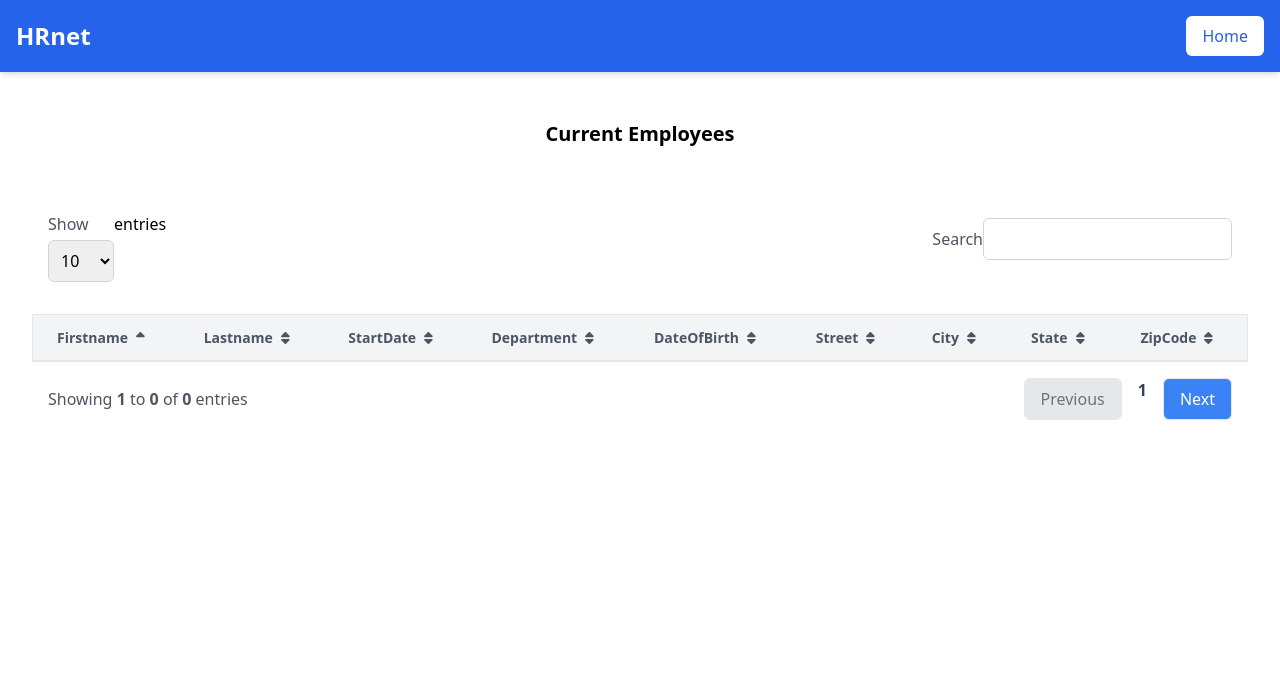
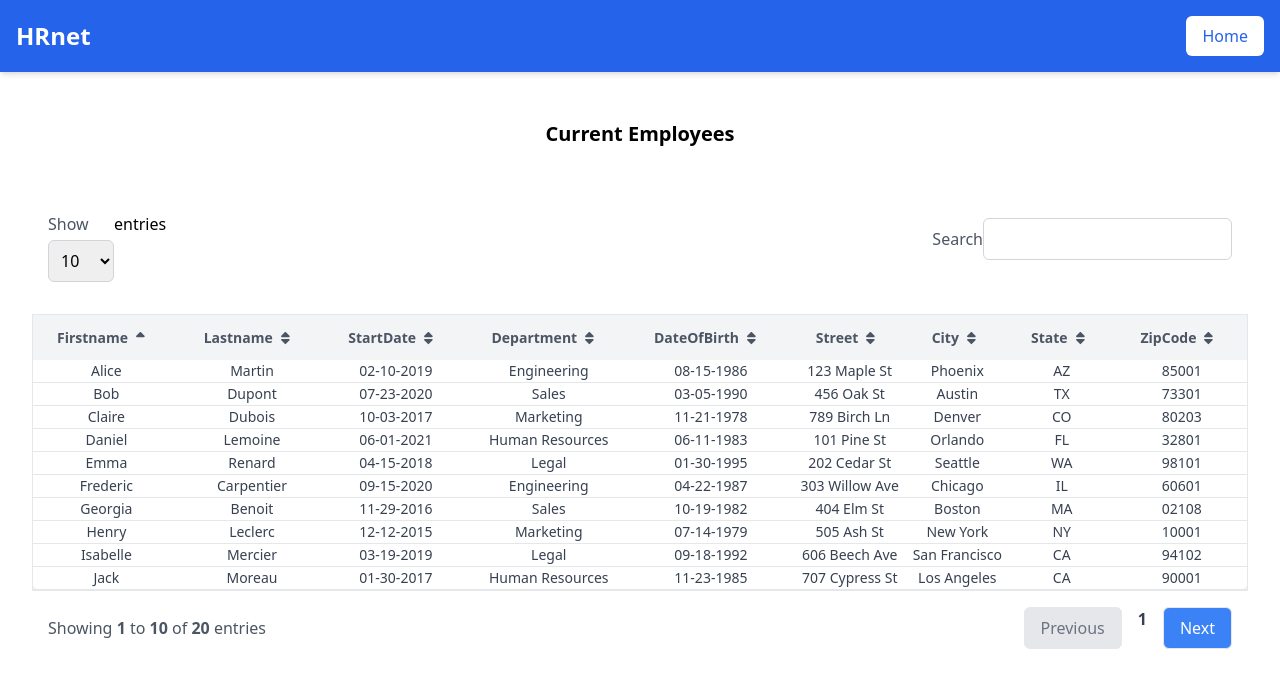
Before and after one commit to Vanessa-Peixoto/HRNET, a React (Vite) app: page /employee-list in a window 1280 px wide. Shown: the top 688 px of the page. Built offline with nearby package versions, Linux system fonts and the light colour scheme.

Commit message:
add fake employee data

```diff
--- a/src/component/ModalWrapper.tsx
+++ b/src/component/ModalWrapper.tsx
@@ -5,11 +5,11 @@ import './modalwrapper.css';
 function ModalWrapper({ message, onClose, isOpen }: ModalWrapperProps) {
   if (!isOpen) return null;
 
-  return createPortal (
-    <div className="modal-overlay">
+  return(
+
       <Modal message={message} onClose={onClose} isOpen={isOpen} />
-    </div>,
-    document.body
+
+
   );
 }
 
--- a/src/component/Table/EmployeeTab.tsx
+++ b/src/component/Table/EmployeeTab.tsx
@@ -119,7 +119,7 @@ function EmployeeTab() {
                 </tr>
             </thead>
 
-          <tbody className="text-gray-700 text-sm">
+          <tbody className="text-gray-700 text-sm text-center">
             {sortedEmployees.map((employee, index) => (
               <tr
                 key={index}
--- /dev/null
+++ b/src/data/employee.json
@@ -0,0 +1,222 @@
+[
+    {
+      "firstname": "Alice",
+      "lastname": "Martin",
+      "dateOfBirth": "1986-08-15",
+      "startDate": "2019-02-10",
+      "street": "123 Maple St",
+      "city": "Phoenix",
+      "state": "AZ",
+      "zipCode": "85001",
+      "department": "Engineering"
+    },
+    {
+      "firstname": "Bob",
+      "lastname": "Dupont",
+      "dateOfBirth": "1990-03-05",
+      "startDate": "2020-07-23",
+      "street": "456 Oak St",
+      "city": "Austin",
+      "state": "TX",
+      "zipCode": "73301",
+      "department": "Sales"
+    },
+    {
+      "firstname": "Claire",
+      "lastname": "Dubois",
+      "dateOfBirth": "1978-11-21",
+      "startDate": "2017-10-03",
+      "street": "789 Birch Ln",
+      "city": "Denver",
+      "state": "CO",
+      "zipCode": "80203",
+      "department": "Marketing"
+    },
+    {
+      "firstname": "Daniel",
+      "lastname": "Lemoine",
+      "dateOfBirth": "1983-06-11",
+      "startDate": "2021-06-01",
+      "street": "101 Pine St",
+      "city": "Orlando",
+      "state": "FL",
+      "zipCode": "32801",
+      "department": "Human Resources"
+    },
+    {
+      "firstname": "Emma",
+      "lastname": "Renard",
+      "dateOfBirth": "1995-01-30",
+      "startDate": "2018-04-15",
+      "street": "202 Cedar St",
+      "city": "Seattle",
+      "state": "WA",
+      "zipCode": "98101",
+      "department": "Legal"
+    },
+    {
+      "firstname": "Frederic",
+      "lastname": "Carpentier",
+      "dateOfBirth": "1987-04-22",
+      "startDate": "2020-09-15",
+      "street": "303 Willow Ave",
+      "city": "Chicago",
+      "state": "IL",
+      "zipCode": "60601",
+      "department": "Engineering"
+    },
+    {
+      "firstname": "Georgia",
+      "lastname": "Benoit",
+      "dateOfBirth": "1982-10-19",
+      "startDate": "2016-11-29",
+      "street": "404 Elm St",
+      "city": "Boston",
+      "state": "MA",
+      "zipCode": "02108",
+      "department": "Sales"
+    },
+    {
+      "firstname": "Henry",
+      "lastname": "Leclerc",
+      "dateOfBirth": "1979-07-14",
+      "startDate": "2015-12-12",
+      "street": "505 Ash St",
+      "city": "New York",
+      "state": "NY",
+      "zipCode": "10001",
+      "department": "Marketing"
+    },
+    {
+      "firstname": "Isabelle",
+      "lastname": "Mercier",
+      "dateOfBirth": "1992-09-18",
+      "startDate": "2019-03-19",
+      "street": "606 Beech Ave",
+      "city": "San Francisco",
+      "state": "CA",
+      "zipCode": "94102",
+      "department": "Legal"
+    },
+    {
+      "firstname": "Jack",
+      "lastname": "Moreau",
+      "dateOfBirth": "1985-11-23",
+      "startDate": "2017-01-30",
+      "street": "707 Cypress St",
+      "city": "Los Angeles",
+      "state": "CA",
+      "zipCode": "90001",
+      "department": "Human Resources"
+    },
+    {
+      "firstname": "Katherine",
+      "lastname": "Petit",
+      "dateOfBirth": "1988-06-09",
+      "startDate": "2021-05-25",
+      "street": "808 Poplar St",
+      "city": "Portland",
+      "state": "OR",
+      "zipCode": "97201",
+      "department": "Engineering"
+    },
+    {
+      "firstname": "Louis",
+      "lastname": "Giraud",
+      "dateOfBirth": "1993-12-10",
+      "startDate": "2022-07-02",
+      "street": "909 Spruce St",
+      "city": "Houston",
+      "state": "TX",
+      "zipCode": "77001",
+      "department": "Sales"
+    },
+    {
+      "firstname": "Marie",
+      "lastname": "Leroy",
+      "dateOfBirth": "1984-05-25",
+      "startDate": "2018-08-16",
+      "street": "1010 Maple St",
+      "city": "Philadelphia",
+      "state": "PA",
+      "zipCode": "19107",
+      "department": "Marketing"
+    },
+    {
+      "firstname": "Nicolas",
+      "lastname": "Bertrand",
+      "dateOfBirth": "1976-03-01",
+      "startDate": "2014-04-10",
+      "street": "1111 Cherry St",
+      "city": "Miami",
+      "state": "FL",
+      "zipCode": "33101",
+      "department": "Legal"
+    },
+    {
+      "firstname": "Olivia",
+      "lastname": "Dupuis",
+      "dateOfBirth": "1991-08-07",
+      "startDate": "2020-02-14",
+      "street": "1212 Palm St",
+      "city": "Atlanta",
+      "state": "GA",
+      "zipCode": "30301",
+      "department": "Engineering"
+    },
+    {
+      "firstname": "Pierre",
+      "lastname": "Fontaine",
+      "dateOfBirth": "1989-10-29",
+      "startDate": "2019-12-05",
+      "street": "1313 Walnut St",
+      "city": "Dallas",
+      "state": "TX",
+      "zipCode": "75201",
+      "department": "Human Resources"
+    },
+    {
+      "firstname": "Quentin",
+      "lastname": "Dubos",
+      "dateOfBirth": "1983-02-14",
+      "startDate": "2017-11-17",
+      "street": "1414 Fir St",
+      "city": "Charlotte",
+      "state": "NC",
+      "zipCode": "28202",
+      "department": "Sales"
+    },
+    {
+      "firstname": "Renee",
+      "lastname": "Lambert",
+      "dateOfBirth": "1994-07-22",
+      "startDate": "2021-09-08",
+      "street": "1515 Cedar St",
+      "city": "San Diego",
+      "state": "CA",
+      "zipCode": "92101",
+      "department": "Marketing"
+    },
+    {
+      "firstname": "Simon",
+      "lastname": "Rousseau",
+      "dateOfBirth": "1982-04-19",
+      "startDate": "2016-06-22",
+      "street": "1616 Olive St",
+      "city": "Las Vegas",
+      "state": "NV",
+      "zipCode": "89101",
+      "department": "Legal"
+    },
+    {
+      "firstname": "Therese",
+      "lastname": "Legrand",
+      "dateOfBirth": "1996-11-11",
+      "startDate": "2022-01-20",
+      "street": "1717 Mulberry St",
+      "city": "Nashville",
+      "state": "TN",
+      "zipCode": "37201",
+      "department": "Engineering"
+    }
+  ]
--- a/src/features/employeeSlice.tsx
+++ b/src/features/employeeSlice.tsx
@@ -1,7 +1,8 @@
 import { createSlice } from "@reduxjs/toolkit";
+import employeeData from '../data/employee.json';
 
 const initialState: EmployeeProps = {
-  employee: [],
+  employee: employeeData,
 };
 
 const employeeSlice = createSlice({
```
